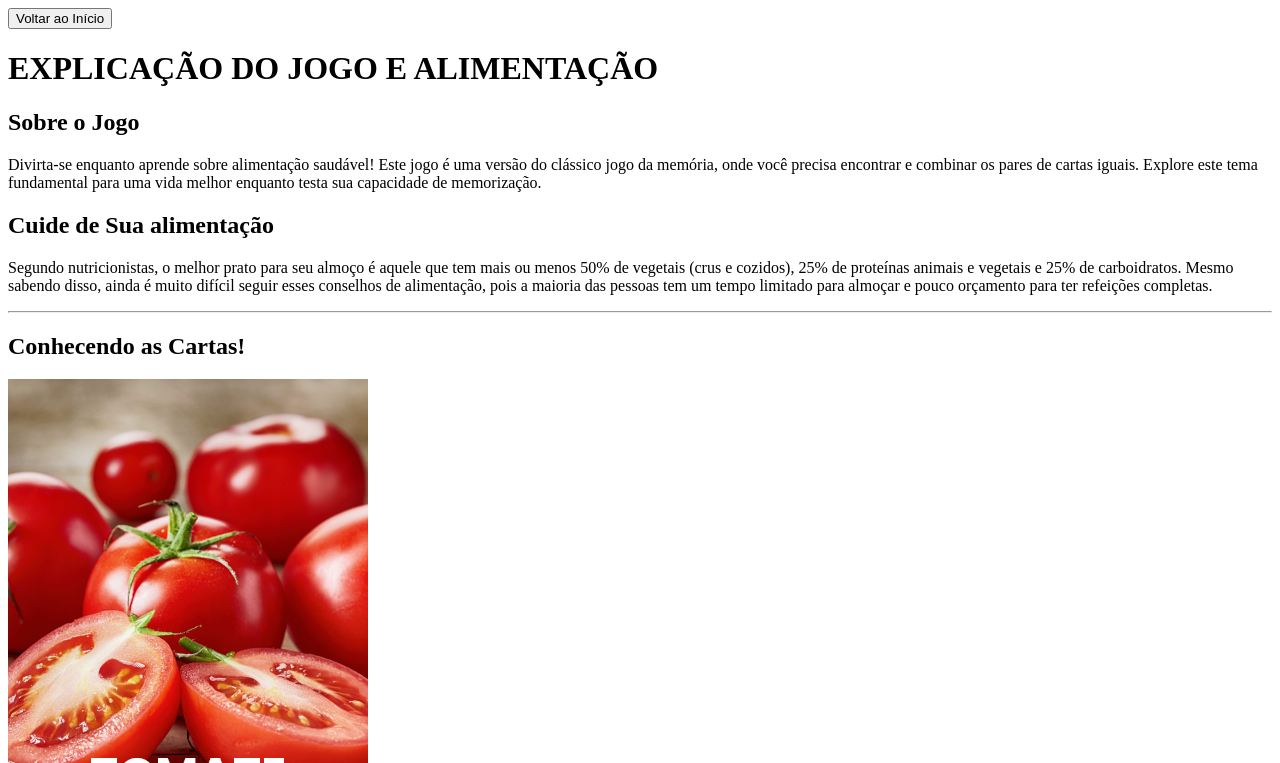
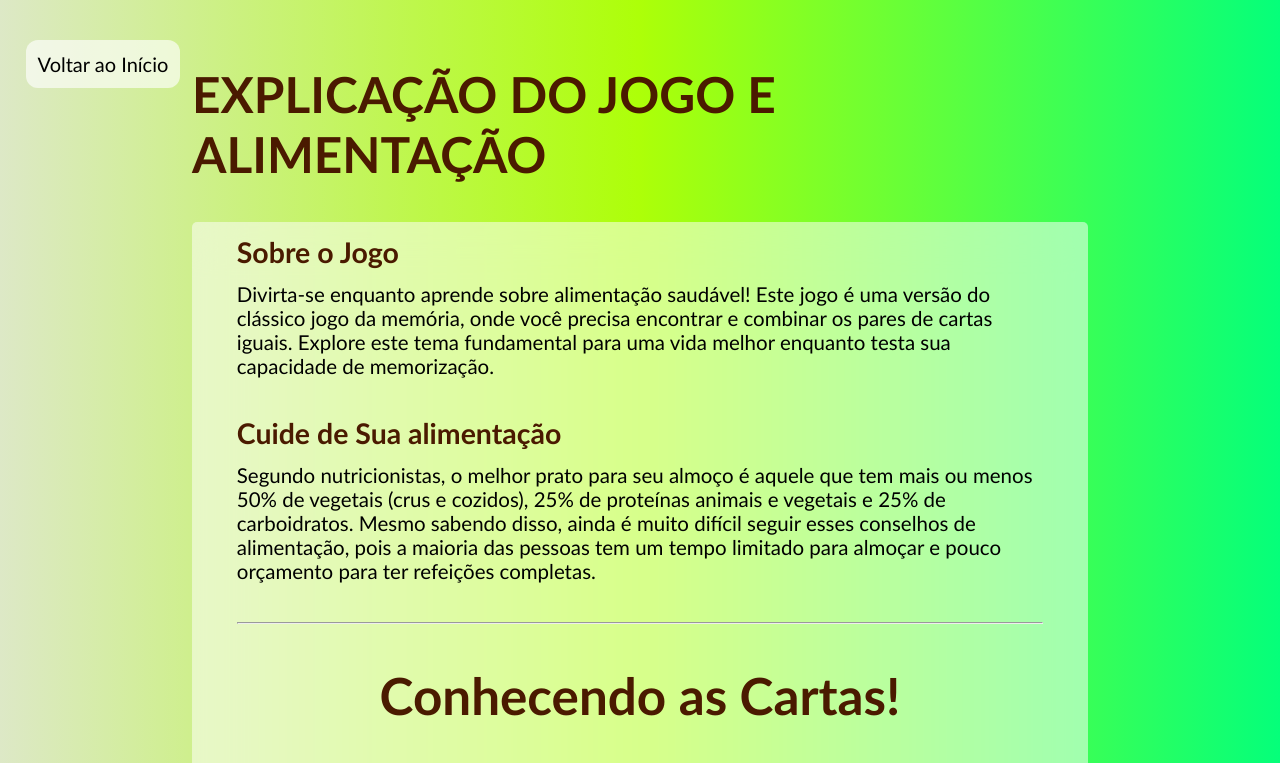
Before and after one commit to yKiwiizin/AlimentacaoSaudavel, a plain HTML site: page pages/More.html in a window 1280 px wide. Shown: the top 763 px of the page. Drawn offline with Linux system fonts and the light colour scheme; files that its build step writes are made by us from their sources; the site is published under a folder, as on GitHub Pages, so addresses that start at the root find nothing.

Commit message:
Update More.html

```diff
--- a/pages/More.html
+++ b/pages/More.html
@@ -5,10 +5,10 @@
     <meta name="viewport" content="width=device-width, initial-scale=1.0" />
     <title>Saiba Mais</title>
 
-    <link rel="stylesheet" href="/AlimentacaoSaudavel/pages/css/More.css" />
+    <link rel="stylesheet" href="../css/More.css" />
   </head>
   <body>
-   <a href="/AlimentacaoSaudavel/pages/index.html"> <button>Voltar ao Início</button></a>
+   <a href="../index.html"> <button>Voltar ao Início</button></a>
     <header>
       <h1>EXPLICAÇÃO DO JOGO E ALIMENTAÇÃO</h1>
     </header>
```
